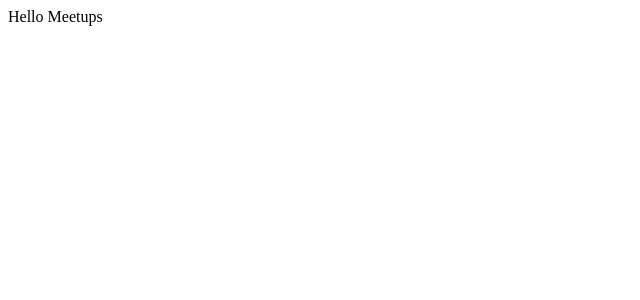
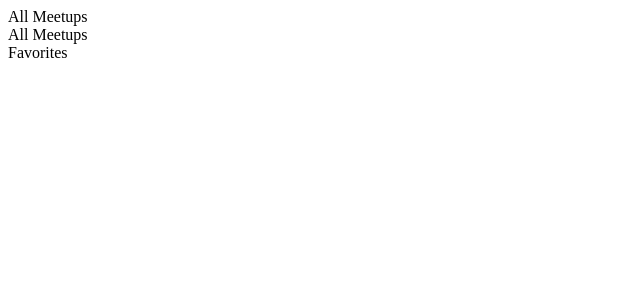
Before and after one commit to Kgaogel09/Meetup-App, a React (Create React App) app in the folder meetup-app/: page / in a window 1280 px wide. Shown: the top 300 px of the page, without its empty margins (0-640 px from the left). Built offline with nearby package versions, Linux system fonts and the light colour scheme.

Commit message:
add(pages):created pages

```diff
--- a/meetup-app/src/App.js
+++ b/meetup-app/src/App.js
@@ -1,5 +1,15 @@
+import AllMeetups from "./pages/AllMeetups";
+import Favorites from "./pages/Favorites";
+import NewMeetups from "./pages/NewMeetups";
+
 function App() {
-  return <div>Hello Meetups</div>;
+  return (
+    <div>
+      <AllMeetups />
+      <NewMeetups />
+      <Favorites />
+    </div>
+  );
 }
 
 export default App;
--- a/meetup-app/src/index.js
+++ b/meetup-app/src/index.js
@@ -1,6 +1,12 @@
 import React from "react";
 import ReactDOM from "react-dom";
-import "./index.css";
+import "./index.scss";
 import App from "./App";
+import { BrowserRouter } from "react-router-dom";
 
-ReactDOM.render(<App />, document.getElementById("root"));
+ReactDOM.render(
+  <BrowserRouter>
+    <App />
+  </BrowserRouter>,
+  document.getElementById("root")
+);
--- /dev/null
+++ b/meetup-app/src/pages/AllMeetups.js
@@ -0,0 +1,5 @@
+function AllMeetups() {
+  return <div>All Meetups</div>;
+}
+
+export default AllMeetups;
--- /dev/null
+++ b/meetup-app/src/pages/Favorites.js
@@ -0,0 +1,5 @@
+function Favorites() {
+  return <div>Favorites</div>;
+}
+
+export default Favorites;
--- /dev/null
+++ b/meetup-app/src/pages/NewMeetups.js
@@ -0,0 +1,5 @@
+function NewMeetups() {
+  return <div>All Meetups</div>;
+}
+
+export default NewMeetups;
```
Also changed, not shown: meetup-app/src/index.css (deleted), meetup-app/src/index.scss (added).
